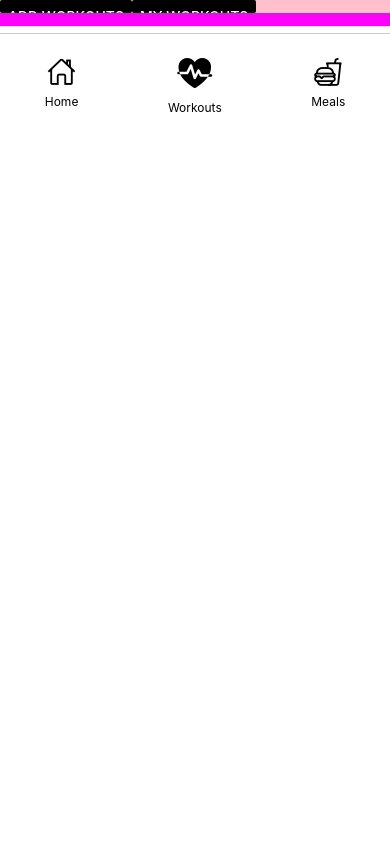
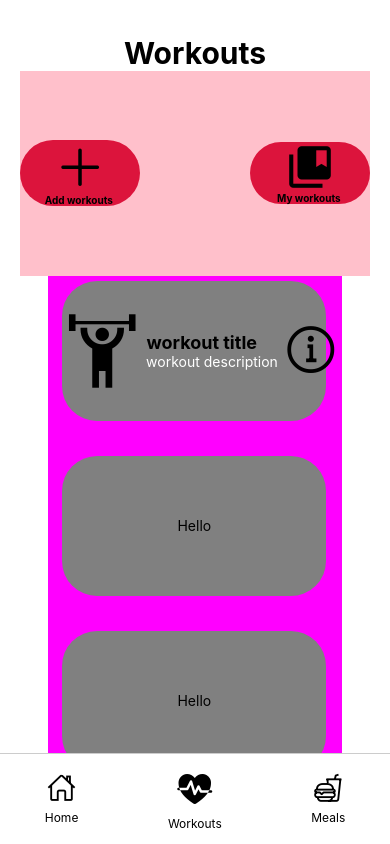
Before and after one commit to sakparta/FitQuest, a React Native app: screen /Workouts in a window 390 px wide. Built offline with nearby package versions, Linux system fonts and the light colour scheme.

Commit message:
Merged Workouts, Added ProgressScreen SP
Started working on progressScreen and merged the workout screen SP

```diff
--- a/App.js
+++ b/App.js
@@ -4,7 +4,7 @@ import LoginScreen from "./app/assets/screens/LoginScreen";
 import HomeScreen from "./app/assets/screens/HomeScreen";
 import WorkoutsScreen from "./app/assets/screens/WorkoutsScreen";
 import MealsScreen from "./app/assets/screens/MealsScreen";
-
+import ProgressScreen from "./app/assets/screens/ProgressScreen";
 import { NavigationContainer } from '@react-navigation/native';
 import { createNativeStackNavigator } from '@react-navigation/native-stack';
 const Stack = createNativeStackNavigator();
@@ -33,6 +33,11 @@ export default function App(){
           component={MealsScreen}
           options={{headerShown: false}}
         />
+         <Stack.Screen
+          name="Progress"
+          component={ProgressScreen}
+          options={{headerShown: false}}
+        />
       </Stack.Navigator>
     </NavigationContainer>
   );
--- a/app/assets/screens/HomeScreen.js
+++ b/app/assets/screens/HomeScreen.js
@@ -11,8 +11,6 @@ const EditWorkoutBox = () => {
 
 
 const HomeScreen = ({navigation}) => {
-  const progress = 0.5;
-  const size = 200;
   return (
     <View style={styles.container}>
       <View style={styles.content}>
@@ -22,7 +20,7 @@ const HomeScreen = ({navigation}) => {
       <TouchableOpacity style={styles.hamburgerButton}>
         <Icon name="menu-outline" size={50}/>
       </TouchableOpacity>
-      <TouchableOpacity>
+      <TouchableOpacity onPress={() => navigation.navigate("Progress")}>
       <ProgressCircle
             percent={50}
             radius={80}
--- /dev/null
+++ b/app/assets/screens/ProgressScreen.js
@@ -0,0 +1,197 @@
+import React from 'react';
+import { View, Text, StyleSheet, TouchableOpacity, Button} from 'react-native';
+import Icon from 'react-native-vector-icons/Ionicons';
+import ProgressCircle from 'react-native-progress-circle'
+import { BarChart } from 'react-native-chart-kit';
+import * as Progress from 'react-native-progress';
+const barData = {
+    labels: ['Start', 'Week 1', 'week 2', 'week 3'],
+    datasets: [
+      {
+        data: [100, 98, 96, 95],
+      },
+    ],
+  };
+  //barchartin style
+  const chartConfig = {
+    backgroundGradientFrom: 'grey',
+    backgroundGradientTo: 'grey',
+    fillShadowGradientOpacity: 1,
+    backgroundGradientToOpacity: 0.5,
+    color: (opacity = 6) => `rgba(0, 0, 255, ${opacity})`,
+    strokeWidth: 3, // optional, default 3
+    barPercentage: 1,
+    useShadowColorFromDataset: false, // optional
+    barRadius: 1,
+
+  };
+
+const HomeScreen = ({navigation}) => {
+  return (
+    <View style={styles.container}>
+      <View style={styles.content}>
+        <View style={styles.TopContent}>
+            <ProgressCircle
+            percent={50}
+            radius={60}
+            borderWidth={17}
+            color="#32CD32"
+            shadowColor="#999"
+            bgColor="#fff"
+            >
+            <Text style={{ fontSize: 25 }}>{'50%'}</Text>
+        </ProgressCircle>
+        </View>
+        <View style={styles.MidContent}>
+          <View style={styles.Chart}>
+          <BarChart
+            data={barData}
+            width={330}
+            height={200}
+            chartConfig={chartConfig}
+            withInnerLines={true}
+            withHorizontalLabels={true}
+            fromZero={true}
+            showBarTops={false}
+          />
+        </View>
+        </View>
+          <View style={styles.BottomContent}>
+            <View style={styles.BottomGoalBar}>
+                    <Text style={styles.StartWeightText}>100kg</Text>
+                    <Progress.Bar progress={0.4} width={200} height={50} color={'green'} unfilledColor={'#D3D3D3'}/>
+                    <Text style={styles.EndWeightText}>80kg</Text>
+            </View>
+            <View style={styles.bottomContentButtons}>
+
+                <TouchableOpacity style={styles.bottomContentAddButton}>
+                    <Text style={styles.bottomContentButtonText}> ADD GOAL</Text>
+                </TouchableOpacity>
+
+                <TouchableOpacity style={styles.bottomContentEditButton}>
+                   <Text  style={styles.bottomContentButtonText}> EDIT GOAL</Text>
+                </TouchableOpacity>
+            </View>
+        </View>
+
+      </View>
+      <View style={styles.navBar}>
+        <TouchableOpacity style={styles.navButton} onPress={() => navigation.navigate("Home")}>
+          <Icon name="home" size={40} color="black"  />
+          <Text style={styles.navButtonText}>Home</Text>
+        </TouchableOpacity>
+        <TouchableOpacity style={styles.navButton} onPress={() => navigation.navigate("Workouts")}>
+          <Icon name="fitness-outline" size={30} color="black" />
+          <Text style={styles.navButtonText}>Workouts</Text>
+        </TouchableOpacity>
+        <TouchableOpacity style={styles.navButton} onPress={() => navigation.navigate("Meals")}>
+          <Icon name="fast-food-outline" size={30} color="black" />
+          <Text style={styles.navButtonText}>Meals</Text>
+        </TouchableOpacity>
+      </View>
+    </View>
+  );
+};
+const styles = StyleSheet.create({
+    container: {
+        flex: 1,
+        backgroundColor: 'white',
+      },
+      content: {
+        flex: 1,
+        alignItems: 'center',
+      },
+      navBar: {
+        flexDirection: 'row',
+        justifyContent: 'space-around',
+        alignItems: 'center',
+        backgroundColor: 'white',
+        height: 80,
+        borderTopWidth: 1,
+        borderTopColor: '#ccc',
+      },
+      navButton: {
+        justifyContent: 'center',
+        alignItems: 'center',
+      },
+      navButtonText: {
+        fontSize: 12,
+        color: 'black',
+        marginTop: 5,
+      },
+      TopContent:{
+        marginTop: 60,
+        flex: 0.7,
+        marginBottom: 5,
+        width: "100%",
+        alignItems: 'center',
+      },
+      MidContent:{
+        flex: 1.1,
+        backgroundColor: "grey",
+        borderRadius: 20,
+        width: '97%',
+        marginBottom: 10,
+        flexDirection: 'row',
+        alignItems: 'center',
+        borderWidth: 2,
+      },
+      Chart:{
+        marginTop: 40,
+      },
+      BottomContent:{
+        flex: 0.8,
+
+      },
+      BottomGoalBar:{
+        marginTop: 20,
+        flexDirection: 'row',
+        justifyContent: 'center',
+        flex: 0.2,
+      },
+      StartWeightText:{
+        marginRight: 10,
+        marginTop: 2,
+        fontSize: 18,
+      },
+      EndWeightText:{
+        marginLeft: 10,
+        marginTop: 2,
+        fontSize: 18,
+      },
+      bottomContentButtons:{
+        width: "95%",
+        flex: 1,
+        alignItems: 'center',
+        flexDirection: 'row',
+        justifyContent: 'space-around'
+      },
+      bottomContentAddButton:{
+        flex: 1,
+        marginLeft: 35,
+        marginRight: 20,
+        height: '42%',
+        borderWidth: 3,
+        borderRadius: 20,
+        backgroundColor: '#D3D3D3',
+        alignItems: 'center',
+        justifyContent: 'space-around'
+      },
+      bottomContentEditButton:{
+        flex: 1,
+        marginLeft: 20,
+        marginRight: 35,
+        height: '42%',
+        borderWidth: 3,
+        borderRadius: 20,
+        backgroundColor: '#D3D3D3',
+        alignItems: 'center',
+        justifyContent: 'space-around'
+      },
+      bottomContentButtonText:{
+        fontWeight: 'bold',
+        fontSize: 20,
+      }
+    });
+
+export default HomeScreen;
--- a/app/assets/screens/WorkoutsScreen.js
+++ b/app/assets/screens/WorkoutsScreen.js
@@ -1,7 +1,11 @@
-import React from 'react';
-import { View, Text, StyleSheet, TouchableOpacity, Button } from 'react-native';
-//import { createBottomTabNavigator } from '@react-navigation/bottom-tabs';
+import React, {useState} from 'react';
+import { View, Text, StyleSheet, TouchableOpacity, Button, Pressable } from 'react-native';
+
 import Icon from 'react-native-vector-icons/Ionicons';
+import Icon2 from 'react-native-vector-icons/AntDesign';
+import Icon3 from 'react-native-vector-icons/MaterialIcons';
+import Icon4 from 'react-native-vector-icons/MaterialCommunityIcons';
+import { ScrollView } from 'react-native';
 
 const onPressMyWorkouts = () => {
   // Switches to myWorkOuts if not already in it
@@ -10,36 +14,68 @@ const onPressMyWorkouts = () => {
 
 const onPressAddWorkouts = () => {
   console.log("Add workouts pressed.");
-}
+};
 
-//const Tab = createBottomTabNavigator();
+const WorkOutBox = () => (
+  <View>
+    <Text> Wataa </Text>
+  </View>
+)
+
+
+
 
 const WorkoutsScreen = ({navigation}) => {
+
+  const [showWorkoutBoxState, setShowWorkoutBoxState] = useState(false);
+
+  const onPressWorkoutBox = () => {
+    setShowWorkoutBoxState(!showWorkoutBoxState);
+  }
+
   return (
 
     <View style={styles.container}>
-
-      <View flex={1}>
+      <View style={styles.content}>
+      <Text style={styles.screenTitle}>Workouts</Text>
         <View style={styles.topContent}>
 
-            <Button
-            style = {styles.workoutSelectorButton}
-            onPress = {onPressAddWorkouts}
-            title = "Add Workouts"
-            color = "black"
-            />
 
-            <Button
-            style = {styles.workoutSelectorButton}
-            onPress = {onPressMyWorkouts}
-            title = "My Workouts"
-            color = "black"
-            />
+            <TouchableOpacity style={styles.workoutSelectorButton} onPress={onPressAddWorkouts}>
+            <Icon2 name="plus" size={50} />
+            <Text style={[styles.contentText, {fontSize: 10}]}>Add workouts </Text>
+            </TouchableOpacity>
+
+            <TouchableOpacity style={styles.workoutSelectorButton} onPress={onPressMyWorkouts}>
+            <Icon3 name="collections-bookmark" size={50} />
+            <Text style={[styles.contentText, {fontSize: 10}]}>My workouts </Text>
+            </TouchableOpacity>
 
         </View>
 
         <View style={styles.bottomContent}>
+          <ScrollView>
+            <View style={styles.workoutBox}>
+              <Icon4 name="weight-lifter" size={80}/>
+              <View>
+              <Text style= {styles.titleText}> workout title </Text>
+              <Text style={styles.descriptionText}> workout description </Text>
 
+              </View>
+              <TouchableOpacity onPress={onPressWorkoutBox}>
+              <Icon name="information-circle-outline" size={60}/>
+              </TouchableOpacity>
+            </View>
+              {showWorkoutBoxState && <WorkOutBox/>}
+
+            <View style={styles.workoutBox}>
+              <Text> Hello </Text>
+            </View>
+
+            <View style={styles.workoutBox}>
+              <Text> Hello </Text>
+            </View>
+          </ScrollView>
         </View>
       </View>
 
@@ -69,25 +105,41 @@ const styles = StyleSheet.create({
   },
   content: {
     flex: 1,
-    justifyContent: 'center',
-    alignItems: 'center',
+    justifyContent: 'flex-start',
+    alignItems: 'center'
   },
   topContent: {
-    flex: 0.4,
+    flex: 0.3,
+    width: 350,
+    alignItems: 'center',
     flexDirection: 'row',
-    backgroundColor: 'pink'
+    gap: 110,
+    backgroundColor: 'pink',
   },
   bottomContent: {
-    flex: 0.4,
-    backgroundColor: "magenta"
+    flex: 0.7,
+    backgroundColor: "magenta",
+  },
+  workoutBox: {
+    width: "90%",
+    height: 140,
+    backgroundColor: "grey",
+    borderRadius: 35,
+    marginBottom: 30,
+    marginLeft: 14,
+    flexDirection: 'row',
+    justifyContent: 'space-around',
+    alignItems: 'center',
+    marginTop: 5
   },
   workoutSelectorButton: {
     flex: 1,
-    height: 20,
-    flexDirection: 'row',
-    justifyContent: 'space-between',
+
+    borderRadius: 50,
+    justifyContent: 'center',
+
     alignItems: 'center',
-    alignContent: 'center'
+    backgroundColor: 'crimson'
   },
   navBar: {
     flex: 0.12,
@@ -109,6 +161,24 @@ const styles = StyleSheet.create({
     color: 'black',
     marginTop: 5,
   },
+  titleText: {
+    fontSize: 18,
+    fontWeight: 'bold'
+  },
+  contentText: {
+    fontSize: 14,
+    color: 'black',
+    fontWeight: 'bold'
+  },
+  screenTitle: {
+    fontSize: 30,
+    fontWeight: 'bold',
+    marginTop: 35
+  },
+  descriptionText: {
+    color: '#fff'
+  }
+
 
 });
 
--- a/package.json
+++ b/package.json
@@ -17,6 +17,7 @@
     "react": "18.2.0",
     "react-native": "0.71.7",
     "react-native-chart-kit": "^6.12.0",
+    "react-native-progress": "^5.0.0",
     "react-native-progress-circle": "^2.1.0",
     "react-native-safe-area-context": "4.5.0",
     "react-native-screens": "~3.20.0",
```
Also changed, not shown: 1 other file (tests, documents, lock files or other folders).
